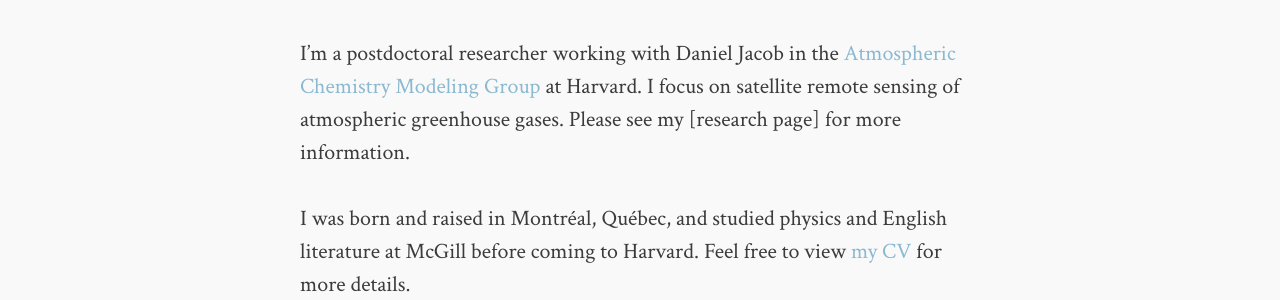
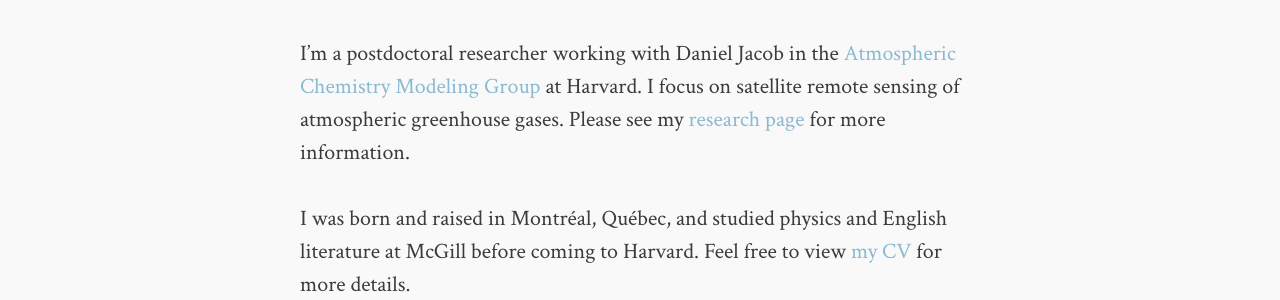
Before and after one commit to djvaron/djvaron.github.io, a Jekyll site: the page built from about.md, in a window 1280 px wide. Shown: the part 218-518 px from the top of the page. Built offline with Jekyll 4.4.1, drawn with Linux system fonts in a browser that asks for light colours; some of the changed lines change nothing that is shown.

Commit message:
correct link

```diff
--- a/about.md
+++ b/about.md
@@ -6,7 +6,7 @@
 tags: [daniel varon, methane, satellites, about]
 ---
 
-I'm a postdoctoral researcher working with Daniel Jacob in the [Atmospheric Chemistry Modeling Group](http://acmg.seas.harvard.edu/) at Harvard. I focus on satellite remote sensing of atmospheric greenhouse gases. Please see my [research page] for more information.
+I'm a postdoctoral researcher working with Daniel Jacob in the [Atmospheric Chemistry Modeling Group](http://acmg.seas.harvard.edu/) at Harvard. I focus on satellite remote sensing of atmospheric greenhouse gases. Please see my <a href="{{ site.url }}/research">research page</a> for more information.
 
 I was born and raised in Montr&#233;al, Qu&#233;bec, and studied physics and English literature at McGill before coming to Harvard. Feel free to view <a href="{{ site.url }}/djvcv.pdf">my CV</a> for more details.
 
```
